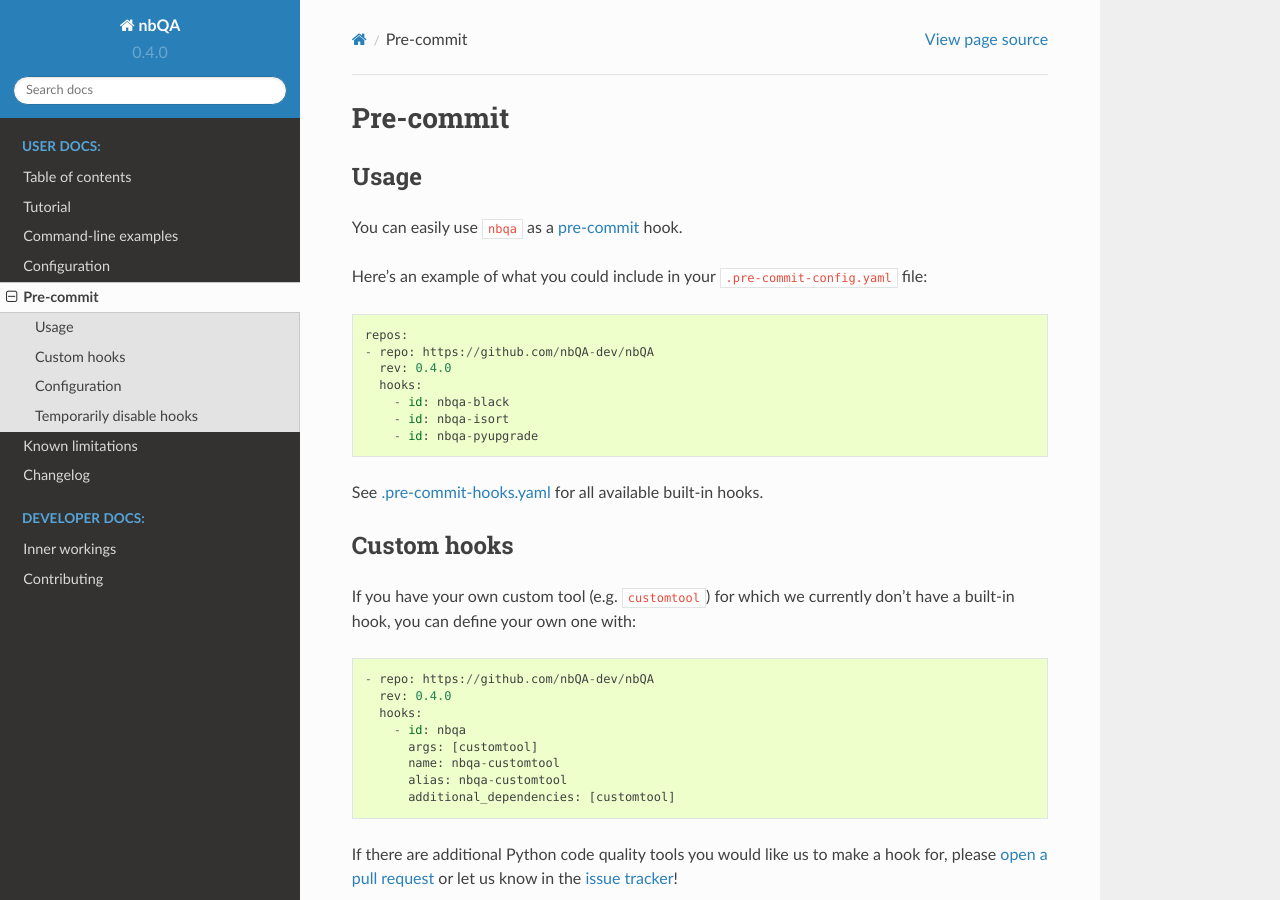
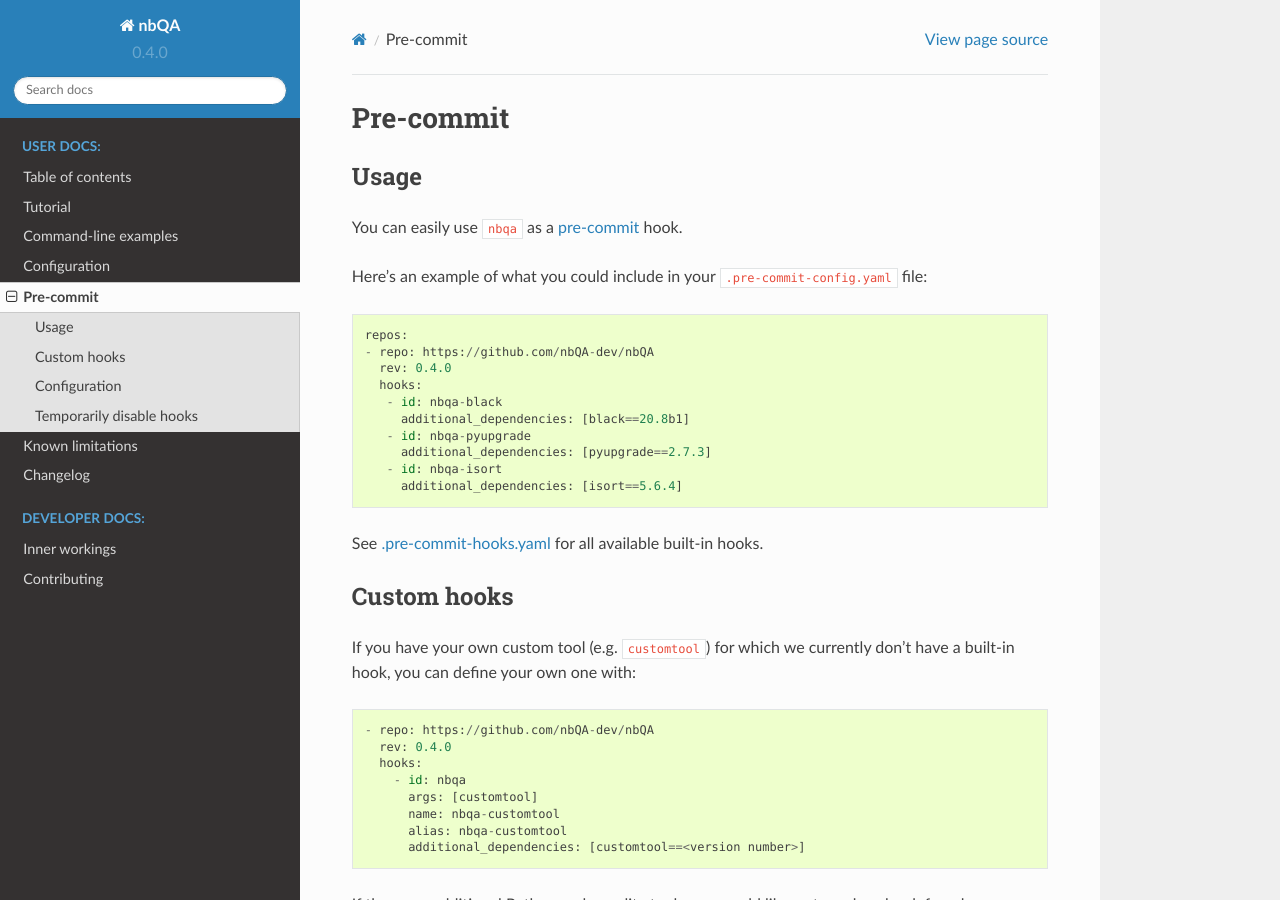
Before and after one commit to nbQA-dev/nbQA, a Sphinx documentation site: the page built from docs/pre-commit.rst, in a window 1280 px wide and 900 px high. Built offline with Sphinx 7.4.7 and the Read the Docs theme 2.0.0, drawn with Linux system fonts in a browser that asks for light colours.

Commit message:
advise to overwrite additional_dependencies

```diff
--- a/docs/pre-commit.rst
+++ b/docs/pre-commit.rst
@@ -13,9 +13,12 @@
     - repo: https://github.com/nbQA-dev/nbQA
       rev: 0.4.0
       hooks:
-        - id: nbqa-black
-        - id: nbqa-isort
-        - id: nbqa-pyupgrade
+       - id: nbqa-black
+         additional_dependencies: [black==20.8b1]
+       - id: nbqa-pyupgrade
+         additional_dependencies: [pyupgrade==2.7.3]
+       - id: nbqa-isort
+         additional_dependencies: [isort==5.6.4]
 
 See `.pre-commit-hooks.yaml <https://github.com/nbQA-dev/nbQA/blob/master/.pre-commit-hooks.yaml>`_ for all available built-in hooks.
 
@@ -31,7 +34,7 @@
           args: [customtool]
           name: nbqa-customtool
           alias: nbqa-customtool
-          additional_dependencies: [customtool]
+          additional_dependencies: [customtool==<version number>]
 
 If there are additional Python code quality tools you would like us to make a hook for, please :ref:`open a pull request<contributing>`
 or let us know in the `issue tracker <https://github.com/nbQA-dev/nbQA/issues>`_!
```
Also changed, not shown: README.md (+3 -0 lines).
